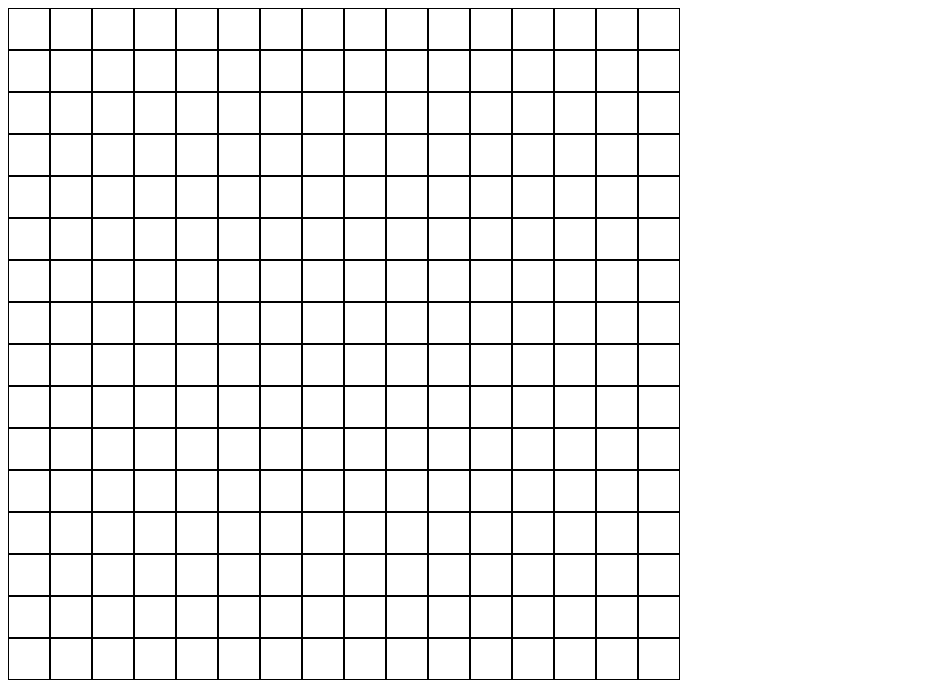
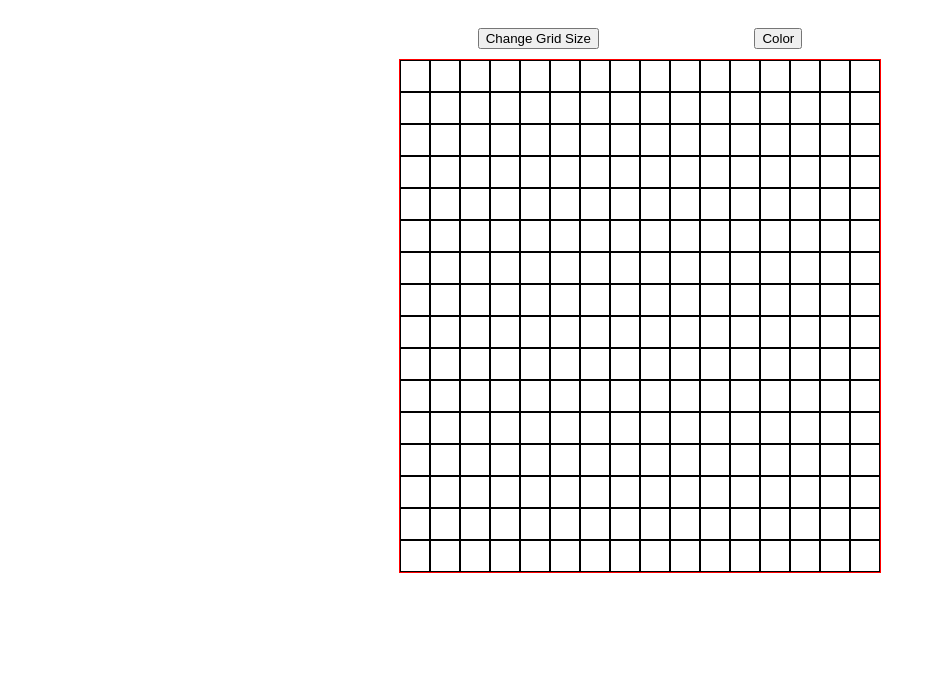
Before and after one commit to ferinsh/etch-a-sketch, a plain HTML site: page index.html in a window 1280 px wide. Shown: the whole page, without its empty margins (0-936 px from the left). Drawn offline with Linux system fonts and the light colour scheme.

Commit message:
--IGNORE ALL COMMITS BEFORE THIS --v 1.0.0 --working model designed.

```diff
--- a/index.css
+++ b/index.css
@@ -1,15 +1,30 @@
+body {
+    display: flex;
+    flex-direction: column;
 
+    align-items: center;
+    text-align: center;
+    gap: 10px;
+}
 
-#container {
-display: flex;
-flex-wrap: wrap;
-height: 672px;
-width: 672px;
+#grid-container {
+    display: flex;
+    flex-wrap: wrap;
+    width: 480px;
+    border: 1px solid red;
 }
 
 .grid-item {
-height: 40px;
-width: 40px;
-border: 1px solid black;
+    width: calc(480px / var(--grid-size));
+    padding-bottom: calc(480px / var(--grid-size));
+    border: 1px solid #000;
+    box-sizing: border-box;
+    transition: background-color 0.2s;
+}
 
+#controls {
+    display: flex;
+    justify-content: space-around;
+    width: 480px;
+    margin-top: 20px;
 }
--- a/index.html
+++ b/index.html
@@ -2,14 +2,20 @@
 <html lang="en">
 <head>
     <meta charset="UTF-8">
-    <meta http-equiv="X-UA-Compatible" content="IE=edge">
     <meta name="viewport" content="width=device-width, initial-scale=1.0">
+    <title>16x16 Grid of Square Divs</title>
     <link rel="stylesheet" href="./index.css">
-    <title>Etch-A-Sketch</title>
 </head>
 <body>
-    <div id="container">
+
+    <div id="controls">
+        <button id="reset-button">Change Grid Size</button>
+        <button id="change-color">Color</button>
     </div>
+
+
+
+    <div id="grid-container"></div>
 
     <script src="./index.js"></script>
 </body>
--- a/index.js
+++ b/index.js
@@ -1,25 +1,47 @@
+const gridContainer = document.getElementById('grid-container');
+const resetButton = document.getElementById('reset-button');
 
-const container = document.getElementById("container");
+// Function to create a new grid
+function createGrid(size) {
+    gridContainer.innerHTML = '';
+    gridContainer.style.setProperty('--grid-size', size);
+    for (let i = 0; i < size * size; i++) {
+        const gridItem = document.createElement('div');
+        gridItem.classList.add('grid-item');
+        gridContainer.appendChild(gridItem);
+    }
+}
 
-function makeRows(rows, cols) {
 
-  for (c = 0; c < (rows * cols); c++) {
-    let cell = document.createElement("div");
+//function to reset and change grid size - USED IN resetButton
+function resetButtonFunc(){
+  const newSize = prompt("Enter the number of squares per side for the new grid: ");
+  do{
+    newSize = prompt('Enter the number of squares per side for the new grid (up to 100):');
+    newSize = parseInt(newSize);
+  }while(isNaN(newSize) || newSize <= 0 || newSize > 100)
 
-    container.appendChild(cell).className = "grid-item";
-  };
-};
+  createGrid(newSize)
+}
 
-makeRows(16, 16);
 
-const cell = document.querySelectorAll(".grid-item")
+// Initial grid creation
+createGrid(16);
 
-cell.forEach((div) => {
-    div.addEventListener('mouseover', () => {
-        console.log("OVER")
-        div.setAttribute("style", "background: red;")
-    })
-    div.addEventListener('mouseout', () => {
-        console.log("OUT")
-    })
-})
+// Handle button click to change grid size
+resetButton.addEventListener('click', () => {
+    resetButtonFunc();
+});
+
+// Add hover effect
+gridContainer.addEventListener('mouseover', (e) => {
+    if (e.target.classList.contains('grid-item')) {
+        e.target.style.backgroundColor = 'red';
+    }
+});
+
+gridContainer.addEventListener('mouseout', (e) => {
+    if (e.target.classList.contains('grid-item')) {
+        e.target.style.backgroundColor = '';
+    }
+});
```
